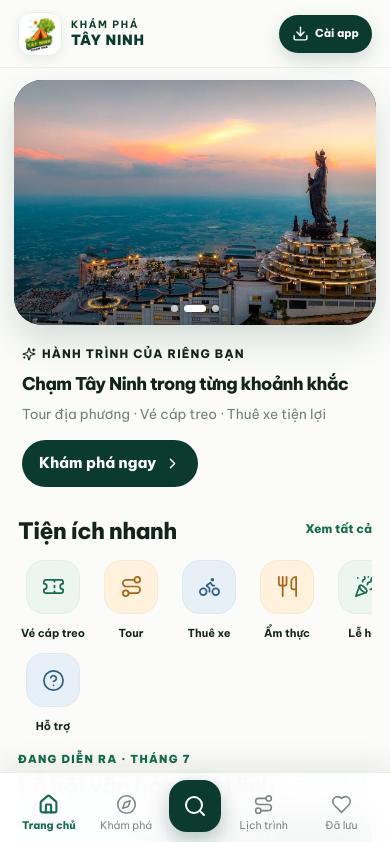
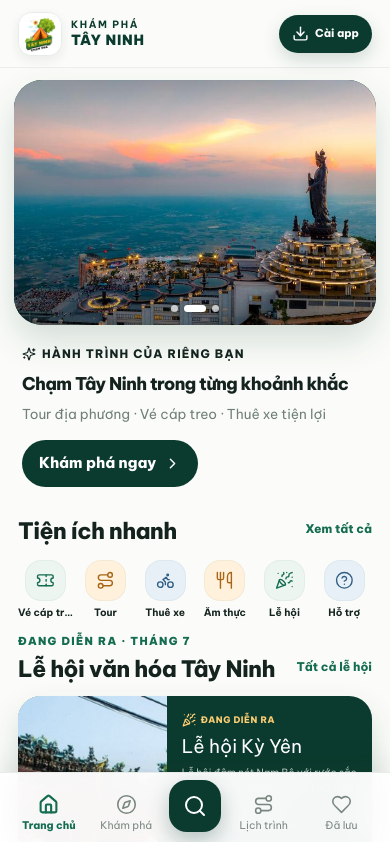
Before and after one commit to minhminhpicture/tayninhtravelapp, a Next.js app: page / in a window 390 px wide. Shown: the top 842 px of the page. Built offline with nearby package versions, Linux system fonts and the light colour scheme.

Commit message:
Fix khung tiện ích nhanh cố định 6 cột không cuộn

```diff
--- a/app/globals.css
+++ b/app/globals.css
@@ -48,12 +48,14 @@ button { cursor: pointer; }
 .section-title h2, .subheading { font-family: inherit; font-size: clamp(20px, 5.8vw, 25px); line-height: 1.25; letter-spacing: -.025em; margin: 0; color: var(--ink); font-weight: 800; }
 .section-title span, .page-kicker { display: block; color: var(--green); font-size: 11px; font-weight: 900; letter-spacing: .12em; margin-bottom: 5px; }
 .section-title button { border: 0; background: none; color: var(--green); font-size: 12px; font-weight: 800; padding: 7px 0; }
-.quick-grid { display: grid; grid-template-columns: repeat(5, minmax(68px, 1fr)); gap: 10px; overflow-x: auto; padding: 2px 1px 6px; scrollbar-width: none; }
-.quick-grid button { min-width: 68px; border: 0; background: none; padding: 0; color: var(--ink); }
-.quick-grid button span { width: 54px; height: 54px; margin: 0 auto 7px; border-radius: 18px; display: grid; place-items: center; background: #edf5f1; color: var(--green); box-shadow: inset 0 0 0 1px rgba(20,108,81,.05); }
+.quick-grid { display: grid; grid-template-columns: repeat(6, 1fr); gap: 4px; overflow: hidden; padding: 2px 0 6px; }
+.quick-grid button { width: 100%; min-width: 0; border: 0; background: none; padding: 0; color: var(--ink); text-align: center; }
+.quick-grid button span { width: clamp(40px, 10.5vw, 50px); height: clamp(40px, 10.5vw, 50px); margin: 0 auto 6px; border-radius: 16px; display: grid; place-items: center; background: #edf5f1; color: var(--green); box-shadow: inset 0 0 0 1px rgba(20,108,81,.05); transition: transform .15s ease; }
+.quick-grid button:active span { transform: scale(.92); }
+.quick-grid button span svg { width: clamp(18px, 4.8vw, 23px); height: clamp(18px, 4.8vw, 23px); }
 .quick-grid button:nth-child(2n) span { background: #fff1dc; color: #a86516; }
 .quick-grid button:nth-child(3n) span { background: #e8f0f7; color: #315f84; }
-.quick-grid b { font-size: 11px; line-height: 1.35; white-space: nowrap; }
+.quick-grid b { display: block; font-size: clamp(9px, 2.6vw, 11px); line-height: 1.25; white-space: nowrap; overflow: hidden; text-overflow: ellipsis; font-weight: 700; }
 .card-scroll { display: grid; grid-auto-flow: column; grid-auto-columns: 70%; gap: 13px; overflow-x: auto; scroll-snap-type: x mandatory; padding: 1px 1px 10px; scrollbar-width: none; }
 .destination-card { scroll-snap-align: start; min-width: 0; background: #fff; border-radius: 20px; box-shadow: 0 8px 24px rgba(20,35,30,.07); overflow: hidden; border: 1px solid #edf0ec; }
 .destination-image { height: 154px; position: relative; overflow: hidden; }
@@ -319,9 +321,9 @@ button { cursor: pointer; }
   .hero-copy { padding-inline: 4px; }
   .hero-copy h1 { font-size: clamp(28px, 9vw, 32px); }
   .section, .page-section { padding-inline: 13px; }
-  .quick-grid { grid-template-columns: repeat(5, 64px); gap: 6px; }
-  .quick-grid button { min-width: 64px; }
-  .quick-grid button span { width: 50px; height: 50px; border-radius: 16px; }
+  .quick-grid { grid-template-columns: repeat(6, 1fr); gap: 2px; }
+  .quick-grid button { min-width: 0; }
+  .quick-grid button span { width: 38px; height: 38px; border-radius: 13px; }
   .card-scroll { grid-auto-columns: 82%; }
   .destination-grid { grid-template-columns: 1fr; }
   .destination-grid .destination-image { height: 160px; }
```
